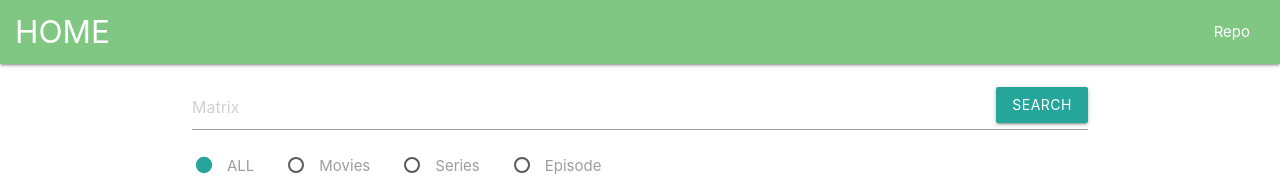
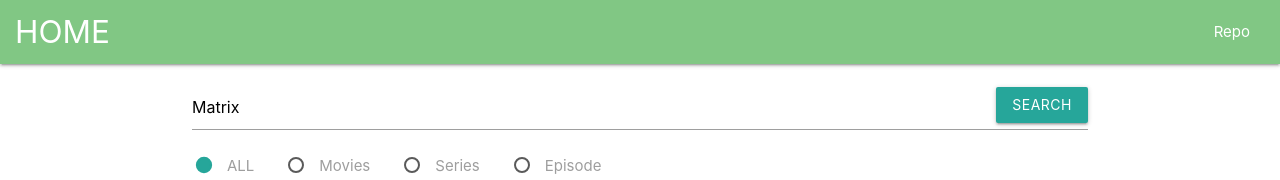
Before and after one commit to Alaront/CinemaClub, a React (Create React App) app: page / in a window 1280 px wide. Shown: the top 180 px of the page. Built offline with nearby package versions, Linux system fonts and the light colour scheme; no server answers.

Commit message:
save data for search

```diff
--- a/src/components/Search.jsx
+++ b/src/components/Search.jsx
@@ -3,10 +3,10 @@ import {CustomFilmContext} from "../Context/Context";
 
 const Search = () => {
 
-    const {setType, setPage, changeName} =  useContext(CustomFilmContext);
+    const {setType, setPage, changeName, name, type} =  useContext(CustomFilmContext);
 
-    const [typeMovie, setTypeMovie] = useState('')
-    const [name, setName] = useState('')
+    const [typeMovie, setTypeMovie] = useState(type ? type : '')
+    const [nameMovie, setNameMovie] = useState(name ? name : '')
     const [nameIsNotCorrect, setNameIsNotCorrect] = useState(false);
 
     const typeChange = e => {
@@ -14,7 +14,7 @@ const Search = () => {
     }
 
     const nameChange = e => {
-        setName(e.target.value)
+        setNameMovie(e.target.value)
     }
 
     const newSearch = e => {
@@ -23,11 +23,11 @@ const Search = () => {
 
         setType(typeMovie);
         setPage(1);
-        changeName(name.trim());
+        changeName(nameMovie.trim());
     }
 
     const setClassErrorName = () => {
-        if(!name.trim().length) {
+        if(!nameMovie.trim().length) {
             setNameIsNotCorrect( true)
             return true
         } else {
@@ -39,7 +39,7 @@ const Search = () => {
         <div className="search">
             <form className="search-form" onSubmit={newSearch}>
                 <div className={`search-form__name ${nameIsNotCorrect ? 'search-name-error' : ''}`}>
-                    <input type="text" placeholder='Matrix' value={name} onChange={nameChange}/>
+                    <input type="text" placeholder='Matrix' value={nameMovie} onChange={nameChange}/>
                     <a className="search-form__btn waves-effect waves-light btn" onClick={newSearch}>Search</a>
                 </div>
                 <div className="search-form__radio">
```
